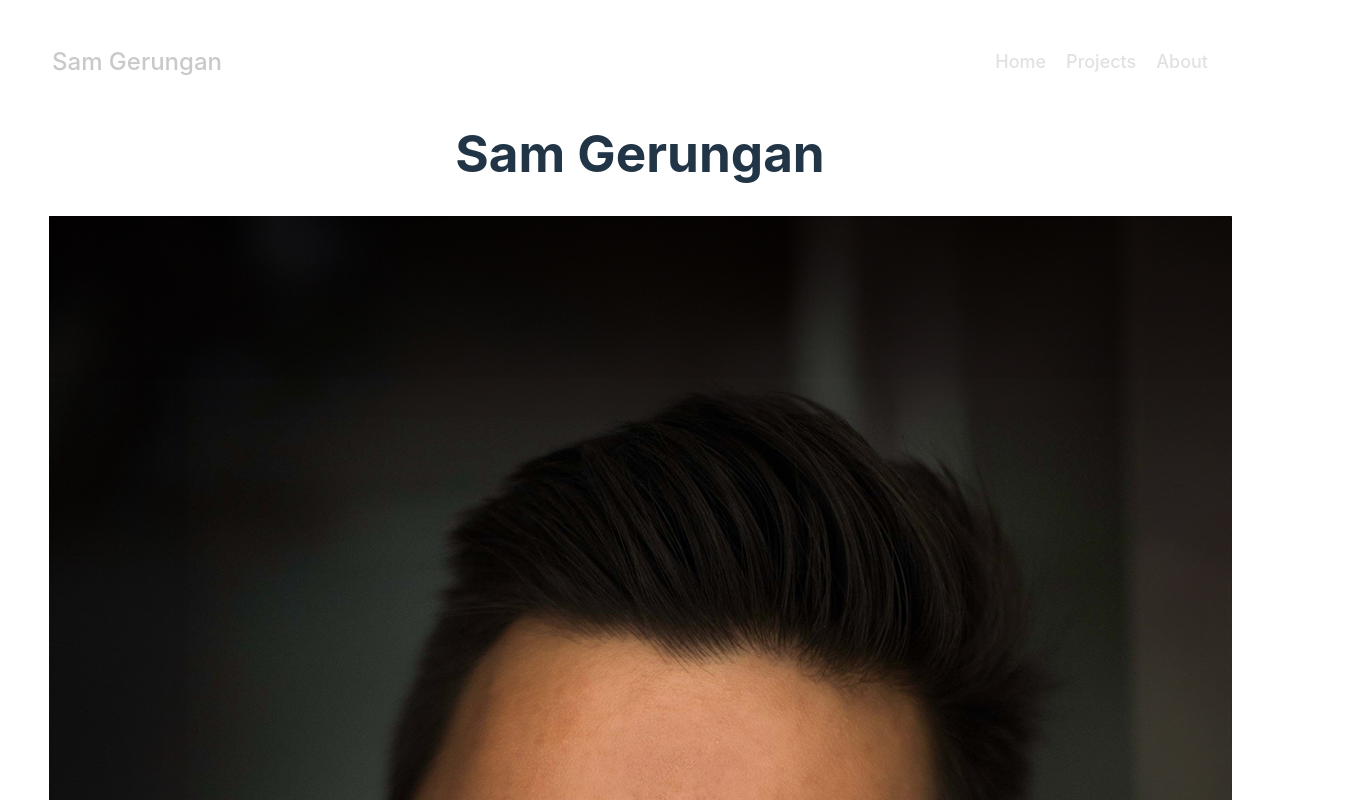
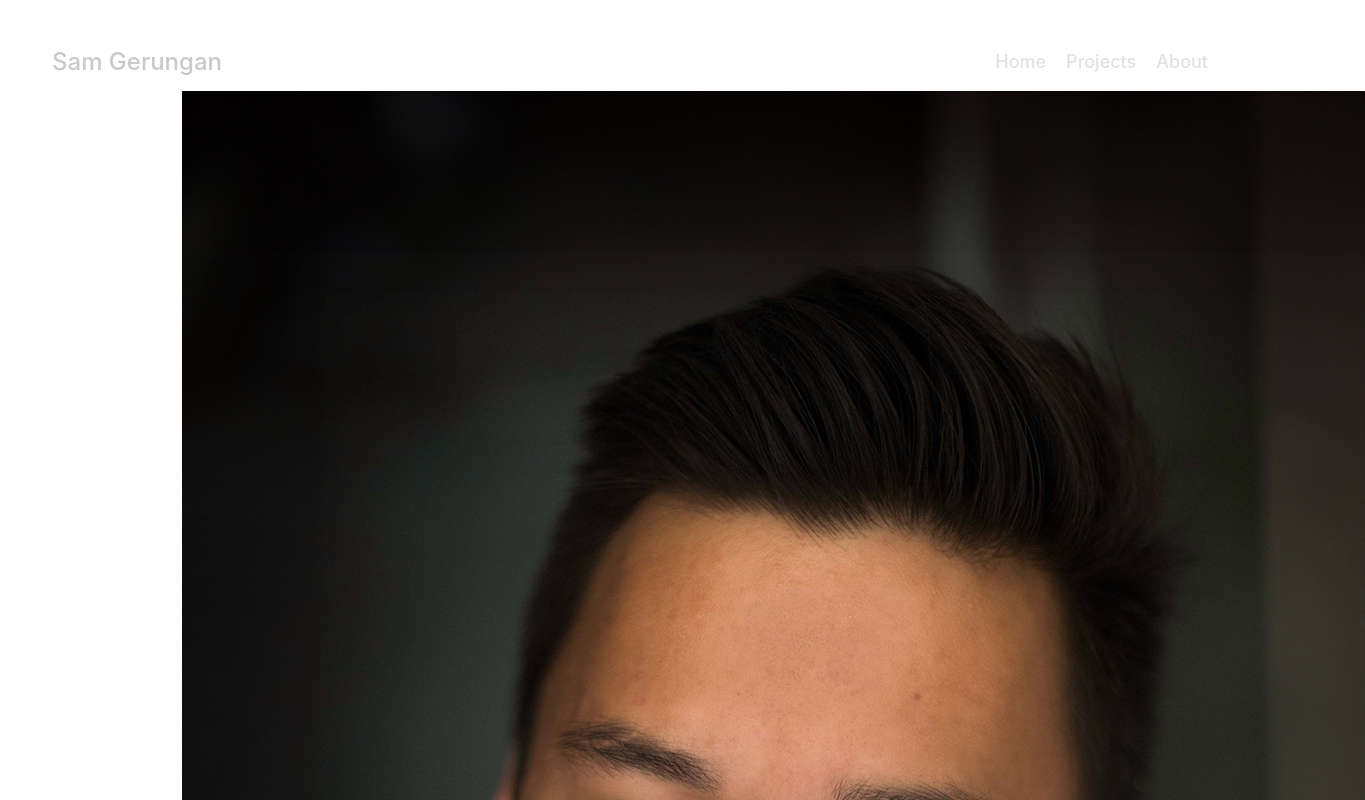
Before and after one commit to Sam-T-G/Sam-Practice-Portfolio, a React (Vite) app: page / in a window 1280 px wide. Shown: the top 800 px of the page, 1365 px wide, since content can reach past the window. Built offline with nearby package versions, Linux system fonts and the light colour scheme.

Commit message:
Update Home.css

```diff
--- a/src/components/Home.css
+++ b/src/components/Home.css
@@ -2,12 +2,32 @@
   width: 100%;
   height: 100%;
   display: flex;
-  justify-content: center; /* Center horizontally */
-  align-items: center; /* Center vertically */
-  background-size: cover;
-  background-position: center;
+  justify-content: center;
+  align-items: center;
 }
 
 .hero-element {
-  text-align: center; /* Center text */
+  text-align: center;
+  display: flex;
+  flex-direction: row; /* align title and subtitle horizontally */
+  justify-content: center;
+  align-items: center;
+  gap: 20px; /* spacing between title/subtitle and portrait */
 }
+
+.hero-text {
+  flex: 1; /* Take remaining space */
+}
+
+.home-portrait-container {
+  width: 200px; /* Adjust width as needed */
+  height: 200px; /* Adjust height as needed */
+  overflow: hidden; /* Hide overflow */
+  border-radius: 50%; /* Apply rounded corners */
+}
+
+.home-portrait {
+  width: 100%;
+  height: 100%;
+  object-fit: cover; /* Ensure image covers the container */
+}
```
